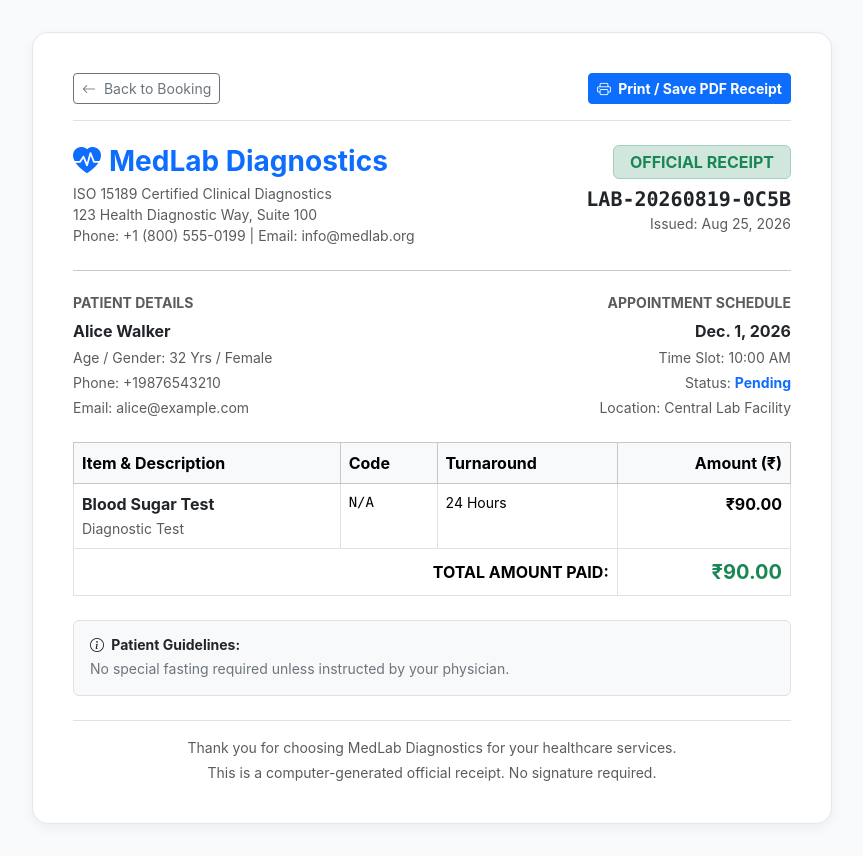
After one commit to urumb/med-lab, a Django app: a page that uses booking/templates/booking/receipt.html in a window 1280 px wide. The commit adds this page. Shown: the whole page, without its empty margins (208-1071 px from the left). Run offline with Django 5.2, Linux system fonts and the light colour scheme; data comes from the database, SQL or seed files in the repository; both versions use the stored data as it was before the commit.

Commit message:
Refactor Medical Lab System into portfolio project
- Database & Architecture: Added `Category` model, linked `Patient` to `User` accounts, generated unique reference numbers (`LAB-YYYYMMDD-XXXX`), implemented database uniqueness constraint (`unique_active_booking_slot`), and state transition validation.
- Concurrency & Robustness: Added predefined 30-minute time slot generator and concurrency protection for booking slots.
- Catalog & Discovery: Added category filtering, search, price/name sorting, and pagination with query parameter preservation.
- Dashboards & Workflow: Created patient dashboard with focus overview and staff admin dashboard with KPI metric cards, filters, and workflow status transitions.
- Additional Portfolio Features: Added printable/downloadable itemized official receipts (`/booking/<ref>/receipt/`) and staff CSV export capability (`/admin-dashboard/export-csv/`).
- Security & Configuration: Configured environment settings via `decouple`, added CSRF/XSS headers, enforced strict authorization checks against IDOR vulnerabilities, and passed `python manage.py check --deploy`.
- Quality & Documentation: Created custom `seed_data` management command, expanded automated test suite to 23 passing tests, and updated `README.md` with Mermaid diagrams.
- Repository Cleanup: Ignored `venv/`, `db.sqlite3`, and `.env` in `.gitignore`. Added `.env.example`, `LICENSE`, `CONTRIBUTING.md`, and GitHub Actions CI workflow.

Co-authored-by: urumb <174009811+urumb@users.noreply.github.com>

```diff
--- a/booking/models.py
+++ b/booking/models.py
@@ -265,6 +265,46 @@ class Booking(models.Model):
         self.full_clean()
         super().save(*args, **kwargs)
 
+    @classmethod
+    def get_available_time_slots(cls, test, booking_date):
+        """
+        Returns list of 30-min time slots ('08:00', '08:30', ...) with availability boolean status.
+        Excludes slots in the past if booking_date is today.
+        """
+        from datetime import datetime as dt, timedelta as td, time as tm
+        start_time = tm(8, 0)
+        end_time = tm(19, 30)
+
+        booked_times = set(
+            cls.objects.filter(
+                test=test,
+                booking_date=booking_date,
+                status__in=[cls.STATUS_PENDING, cls.STATUS_CONFIRMED, cls.STATUS_SAMPLE_COLLECTED, cls.STATUS_PROCESSING]
+            ).values_list('booking_time', flat=True)
+        )
+
+        slots = []
+        current_dt = dt.combine(booking_date, start_time)
+        end_dt = dt.combine(booking_date, end_time)
+        now = timezone.now()
+
+        while current_dt <= end_dt:
+            slot_time = current_dt.time()
+            is_past = (booking_date == date.today() and slot_time <= now.time())
+            is_booked = slot_time in booked_times
+            is_available = not is_past and not is_booked
+
+            slots.append({
+                'time': slot_time.strftime('%H:%M'),
+                'display': slot_time.strftime('%I:%M %p'),
+                'is_available': is_available,
+                'is_booked': is_booked,
+                'is_past': is_past
+            })
+            current_dt += td(minutes=30)
+
+        return slots
+
     @property
     def is_upcoming(self):
         """Check if the booking is upcoming"""
--- /dev/null
+++ b/booking/templates/booking/receipt.html
@@ -0,0 +1,122 @@
+<!DOCTYPE html>
+<html lang="en">
+<head>
+    <meta charset="UTF-8">
+    <meta name="viewport" content="width=device-width, initial-scale=1.0">
+    <title>Official Receipt - {{ booking.reference_number }}</title>
+    <link href="https://cdn.jsdelivr.net/npm/bootstrap@5.3.2/dist/css/bootstrap.min.css" rel="stylesheet">
+    <link rel="stylesheet" href="https://cdn.jsdelivr.net/npm/bootstrap-icons@1.11.1/font/bootstrap-icons.css">
+    <style>
+        body {
+            background-color: #f8fafc;
+            font-family: -apple-system, BlinkMacSystemFont, "Segoe UI", Roboto, sans-serif;
+            color: #1e293b;
+        }
+        .receipt-card {
+            max-width: 800px;
+            margin: 2rem auto;
+            background: #fff;
+            padding: 2.5rem;
+            border-radius: 1rem;
+            box-shadow: 0 4px 12px rgba(0,0,0,0.05);
+            border: 1px solid #e2e8f0;
+        }
+        @media print {
+            body { background: #fff; }
+            .receipt-card { box-shadow: none; border: none; margin: 0; padding: 0; max-width: 100%; }
+            .no-print { display: none !important; }
+        }
+    </style>
+</head>
+<body>
+    <div class="container">
+        <div class="receipt-card">
+            <!-- Action Bar -->
+            <div class="d-flex justify-content-between align-items-center mb-4 pb-3 border-bottom no-print">
+                <a href="{% url 'booking:booking_detail' booking.reference_number %}" class="btn btn-outline-secondary btn-sm">
+                    <i class="bi bi-arrow-left me-1"></i> Back to Booking
+                </a>
+                <button onclick="window.print()" class="btn btn-primary btn-sm fw-bold">
+                    <i class="bi bi-printer me-1"></i> Print / Save PDF Receipt
+                </button>
+            </div>
+
+            <!-- Receipt Header -->
+            <div class="d-flex justify-content-between align-items-start mb-4">
+                <div>
+                    <h3 class="fw-bold text-primary mb-1"><i class="bi bi-heart-pulse-fill me-2"></i>MedLab Diagnostics</h3>
+                    <p class="text-muted small mb-0">ISO 15189 Certified Clinical Diagnostics</p>
+                    <p class="text-muted small mb-0">123 Health Diagnostic Way, Suite 100</p>
+                    <p class="text-muted small mb-0">Phone: +1 (800) 555-0199 | Email: info@medlab.org</p>
+                </div>
+                <div class="text-end">
+                    <span class="badge bg-success-subtle text-success border border-success-subtle fs-6 px-3 py-2 mb-2">OFFICIAL RECEIPT</span>
+                    <h5 class="font-monospace fw-bold text-dark mb-0">{{ booking.reference_number }}</h5>
+                    <small class="text-muted">Issued: {% now "M d, Y" %}</small>
+                </div>
+            </div>
+
+            <hr class="my-4">
+
+            <!-- Patient & Schedule Info -->
+            <div class="row g-4 mb-4">
+                <div class="col-6">
+                    <h6 class="text-muted small fw-bold text-uppercase mb-2">PATIENT DETAILS</h6>
+                    <p class="fw-bold mb-1 text-dark">{{ booking.patient.name }}</p>
+                    <p class="small text-muted mb-1">Age / Gender: {{ booking.patient.age }} Yrs / {{ booking.patient.get_gender_display }}</p>
+                    <p class="small text-muted mb-1">Phone: {{ booking.patient.phone }}</p>
+                    <p class="small text-muted mb-0">Email: {{ booking.patient.email }}</p>
+                </div>
+                <div class="col-6 text-end">
+                    <h6 class="text-muted small fw-bold text-uppercase mb-2">APPOINTMENT SCHEDULE</h6>
+                    <p class="fw-bold mb-1 text-dark">{{ booking.booking_date }}</p>
+                    <p class="small text-muted mb-1">Time Slot: {{ booking.booking_time|time:"h:i A" }}</p>
+                    <p class="small text-muted mb-1">Status: <strong class="text-primary">{{ booking.get_status_display }}</strong></p>
+                    <p class="small text-muted mb-0">Location: Central Lab Facility</p>
+                </div>
+            </div>
+
+            <!-- Itemized Fee Table -->
+            <table class="table table-bordered mb-4">
+                <thead class="table-light">
+                    <tr>
+                        <th>Item & Description</th>
+                        <th>Code</th>
+                        <th>Turnaround</th>
+                        <th class="text-end">Amount (₹)</th>
+                    </tr>
+                </thead>
+                <tbody>
+                    <tr>
+                        <td>
+                            <strong class="text-dark d-block">{{ booking.test.test_name }}</strong>
+                            <span class="small text-muted">{{ booking.test.category.name|default:"Diagnostic Test" }}</span>
+                        </td>
+                        <td class="font-monospace small">{{ booking.test.code|default:"N/A" }}</td>
+                        <td class="small">{{ booking.test.turnaround_time }}</td>
+                        <td class="text-end fw-bold">₹{{ booking.total_cost }}</td>
+                    </tr>
+                </tbody>
+                <tfoot>
+                    <tr>
+                        <td colspan="3" class="text-end fw-bold">TOTAL AMOUNT PAID:</td>
+                        <td class="text-end fw-bold text-success fs-5">₹{{ booking.total_cost }}</td>
+                    </tr>
+                </tfoot>
+            </table>
+
+            {% if booking.test.preparation_instructions %}
+            <div class="bg-light p-3 rounded mb-4 border">
+                <h6 class="fw-bold text-dark small mb-1"><i class="bi bi-info-circle me-1"></i> Patient Guidelines:</h6>
+                <p class="small text-secondary mb-0">{{ booking.test.preparation_instructions }}</p>
+            </div>
+            {% endif %}
+
+            <div class="text-center pt-3 border-top text-muted small">
+                <p class="mb-1">Thank you for choosing MedLab Diagnostics for your healthcare services.</p>
+                <p class="mb-0">This is a computer-generated official receipt. No signature required.</p>
+            </div>
+        </div>
+    </div>
+</body>
+</html>
--- a/booking/urls.py
+++ b/booking/urls.py
@@ -26,7 +26,9 @@ urlpatterns = [
     path('book/<int:test_id>/', views.book_test, name='book_specific_test'),
     path('success/<str:reference_number>/', views.booking_success, name='booking_success'),
     path('booking/<str:reference_number>/', views.booking_detail, name='booking_detail'),
+    path('booking/<str:reference_number>/receipt/', views.booking_receipt, name='booking_receipt'),
     path('booking/<str:reference_number>/cancel/', views.cancel_booking, name='cancel_booking'),
+    path('admin-dashboard/export-csv/', views.export_bookings_csv, name='export_bookings_csv'),
     path('my-bookings/', views.my_bookings, name='my_bookings'),
 
     # Admin Management Dashboard
--- a/booking/views.py
+++ b/booking/views.py
@@ -39,12 +39,13 @@ def home(request):
 
 
 def test_catalog(request):
-    """Medical test catalog with search and category filtering"""
+    """Medical test catalog with search, category filtering, sorting, and pagination"""
     tests = Test.objects.filter(is_active=True).select_related('category')
     categories = Category.objects.all()
 
     category_slug = request.GET.get('category')
     search_query = request.GET.get('q')
+    sort_by = request.GET.get('sort', 'name_asc')
 
     if category_slug:
         tests = tests.filter(category__slug=category_slug)
@@ -55,7 +56,16 @@ def test_catalog(request):
             Q(code__icontains=search_query)
         )
 
-    paginator = Paginator(tests.order_by('test_name'), 9)
+    if sort_by == 'price_asc':
+        tests = tests.order_by('price')
+    elif sort_by == 'price_desc':
+        tests = tests.order_by('-price')
+    elif sort_by == 'name_desc':
+        tests = tests.order_by('-test_name')
+    else:
+        tests = tests.order_by('test_name')
+
+    paginator = Paginator(tests, 9)
     page_number = request.GET.get('page')
     page_obj = paginator.get_page(page_number)
 
@@ -64,6 +74,7 @@ def test_catalog(request):
         'categories': categories,
         'selected_category': category_slug,
         'search_query': search_query,
+        'selected_sort': sort_by,
         'page_title': 'Test Catalog & Diagnostic Services',
     }
     return render(request, 'booking/test_catalog.html', context)
@@ -325,6 +336,74 @@ def booking_detail(request, reference_number):
     })
 
 
+def booking_receipt(request, reference_number):
+    """Printable / Downloadable receipt view for a booking"""
+    booking = get_object_or_404(Booking.objects.select_related('patient', 'test', 'test__category'), reference_number=reference_number)
+
+    if request.user.is_authenticated and not request.user.is_staff:
+        if hasattr(request.user, 'patient_profile') and booking.patient != request.user.patient_profile:
+            return HttpResponseForbidden("Access Denied: You cannot view this receipt.")
+
+    return render(request, 'booking/receipt.html', {
+        'booking': booking,
+        'page_title': f'Official Receipt - {booking.reference_number}',
+    })
+
+
+@user_passes_test(lambda u: u.is_staff)
+def export_bookings_csv(request):
+    """Export filtered bookings list as CSV file for lab staff"""
+    import csv
+    from django.http import HttpResponse
+
+    response = HttpResponse(content_type='text/csv')
+    response['Content-Disposition'] = f'attachment; filename="lab_bookings_{timezone.now().strftime("%Y%m%d_%H%M%S")}.csv"'
+
+    writer = csv.writer(response)
+    writer.writerow([
+        'Reference Number', 'Patient Name', 'Patient Age', 'Gender', 'Phone', 'Email',
+        'Test Name', 'Test Code', 'Booking Date', 'Booking Time', 'Status', 'Price (INR)', 'Created At'
+    ])
+
+    bookings = Booking.objects.select_related('patient', 'test').order_by('-created_at')
+
+    # Apply same filters if passed
+    status_filter = request.GET.get('status')
+    date_filter = request.GET.get('date')
+    search_query = request.GET.get('search')
+
+    if status_filter:
+        bookings = bookings.filter(status=status_filter)
+    if date_filter:
+        bookings = bookings.filter(booking_date=date_filter)
+    if search_query:
+        bookings = bookings.filter(
+            Q(reference_number__icontains=search_query) |
+            Q(patient__name__icontains=search_query) |
+            Q(patient__phone__icontains=search_query) |
+            Q(test__test_name__icontains=search_query)
+        )
+
+    for b in bookings:
+        writer.writerow([
+            b.reference_number,
+            b.patient.name,
+            b.patient.age,
+            b.patient.get_gender_display(),
+            b.patient.phone,
+            b.patient.email,
+            b.test.test_name,
+            b.test.code or '',
+            b.booking_date,
+            b.booking_time.strftime('%H:%M'),
+            b.get_status_display(),
+            b.total_cost,
+            b.created_at.strftime('%Y-%m-%d %H:%M:%S')
+        ])
+
+    return response
+
+
 def cancel_booking(request, reference_number):
     """Cancel an active booking if permitted"""
     booking = get_object_or_404(Booking, reference_number=reference_number)
```
Also changed, not shown: booking/templates/booking/403.html (added, +27 -0 lines), booking/templates/booking/404.html (+15 -13 lines), booking/templates/booking/500.html (+15 -13 lines), booking/tests/test_features.py (added, +83 -0 lines), medical_lab_system/settings.py (+11 -2 lines), README.md, db.sqlite3 (deleted).
